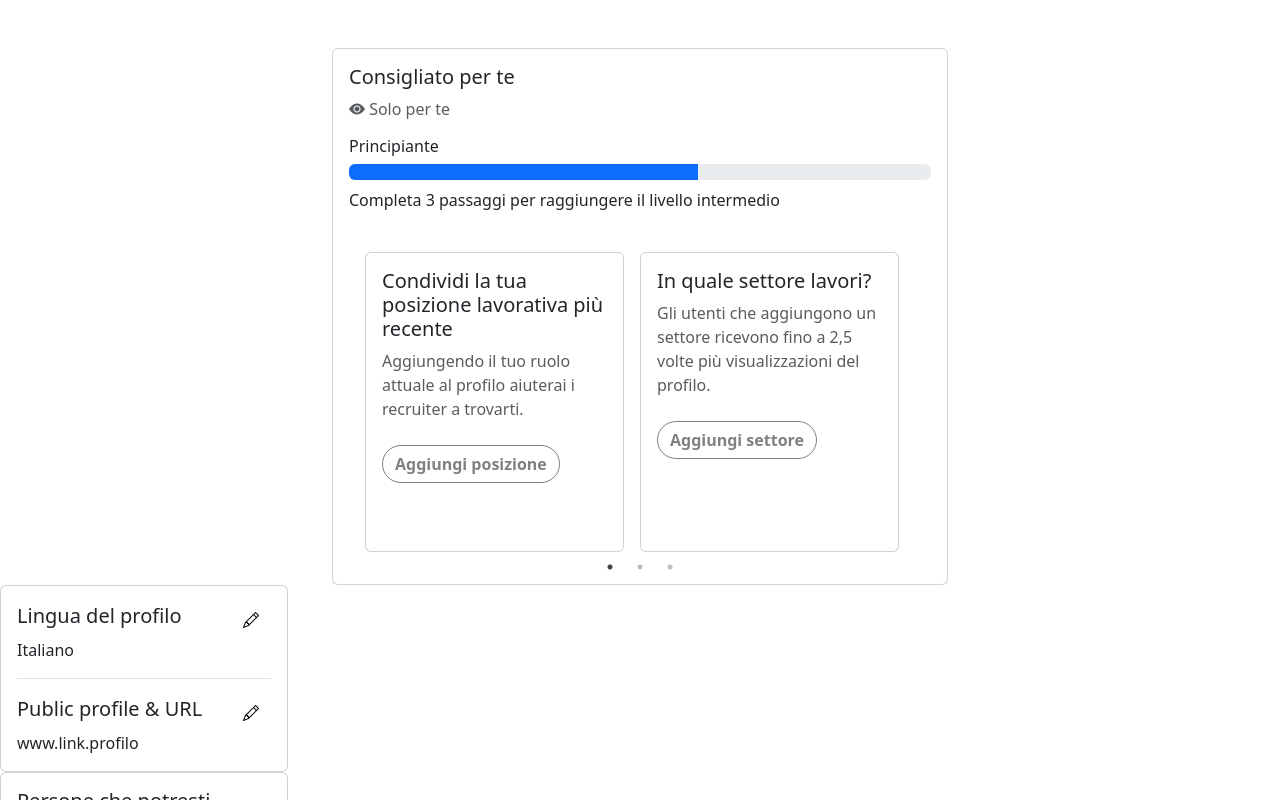
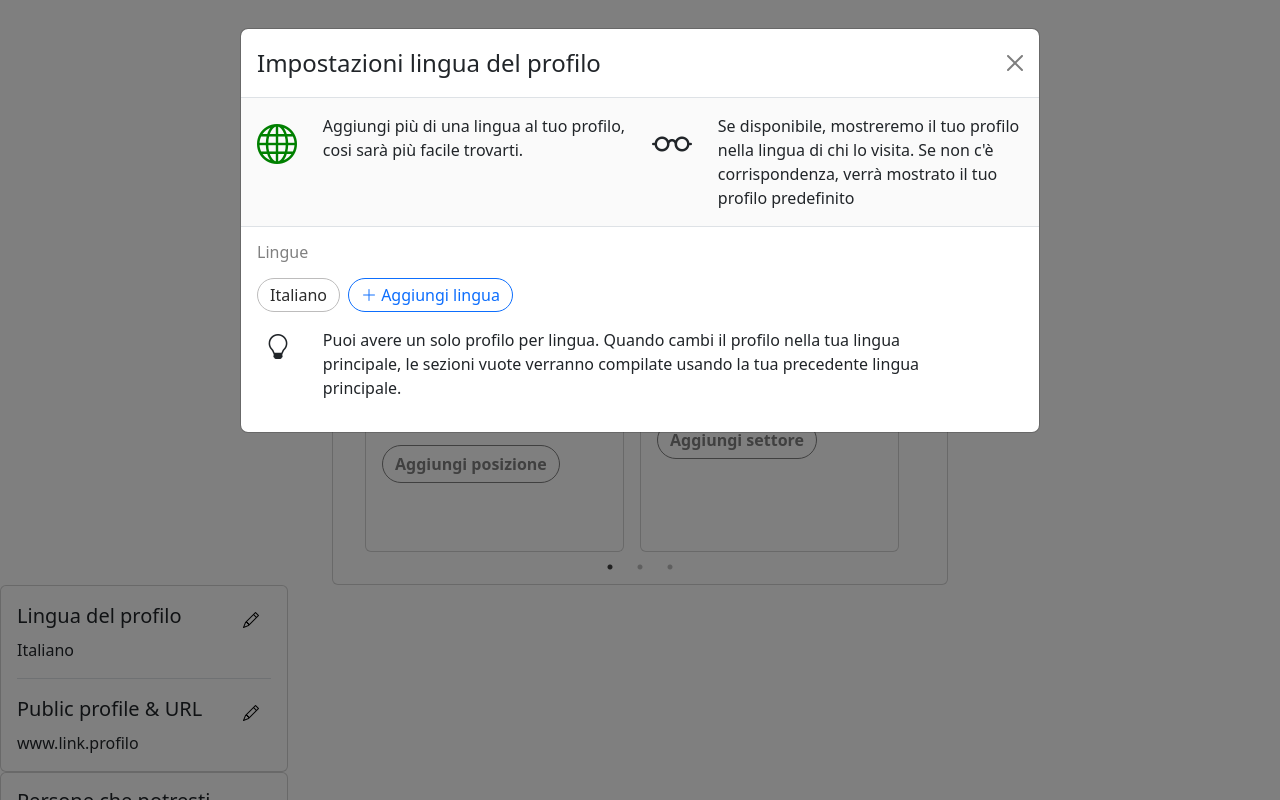
Before and after one commit to kaem0n/epicode-BW3-Team6, a React (Vite) app: page / in a window 1280 px wide. Both pictures are taken after a click on the button 251 px from the left and 620 px from the top of the page. Shown: the top 800 px of the page. Built offline with nearby package versions, Linux system fonts and the light colour scheme.

Commit message:
modal language

```diff
--- a/src/components/ProfileSettings.jsx
+++ b/src/components/ProfileSettings.jsx
@@ -1,15 +1,93 @@
-import { Button, Card } from "react-bootstrap";
+import { useState } from "react";
+import { Button, Card, Col, Modal, ModalBody, Row } from "react-bootstrap";
 
 const ProfileSettings = () => {
+  const [lgShow, setLgShow] = useState(false);
   return (
     <>
       <Card style={{ width: "18rem" }}>
         <Card.Body>
           <div className="d-flex align-items-center justify-content-between ">
             <Card.Title>Lingua del profilo</Card.Title>
-            <Button className="border-0 bg-transparent ">
+
+            <Button
+              className="border-0 bg-transparent "
+              onClick={() => setLgShow(true)}
+            >
               <i className="bi bi-pencil"></i>
             </Button>
+            <Modal
+              size="lg"
+              show={lgShow}
+              onHide={() => setLgShow(false)}
+              aria-labelledby="example-modal-sizes-title-lg"
+            >
+              <Modal.Header closeButton>
+                <Modal.Title id="example-modal-sizes-title-lg">
+                  Impostazioni lingua del profilo
+                </Modal.Title>
+              </Modal.Header>
+              <Modal.Body className="border-bottom modal-body-language">
+                <Row>
+                  <Col xs={12} lg={6}>
+                    <Row>
+                      <Col xs={2} sm={2}>
+                        <div>
+                          <i className="bi bi-globe"></i>
+                        </div>
+                      </Col>
+                      <Col xs={11} sm={10}>
+                        Aggiungi più di una lingua al tuo profilo, cosi sarà più
+                        facile trovarti.
+                      </Col>
+                    </Row>
+                  </Col>
+                  <Col xs={12} lg={6}>
+                    <Row>
+                      <Col xs={2} sm={2}>
+                        <i className="bi bi-eyeglasses"></i>
+                      </Col>
+                      <Col xs={11} sm={10}>
+                        Se disponibile, mostreremo il tuo profilo nella lingua
+                        di chi lo visita. Se non c'è corrispondenza, verrà
+                        mostrato il tuo profilo predefinito
+                      </Col>
+                    </Row>
+                  </Col>
+                </Row>
+              </Modal.Body>
+              <Modal.Body>
+                <h6
+                  className="mb-3"
+                  style={{ color: "gray", fontWeight: "500" }}
+                >
+                  Lingue
+                </h6>
+                <Row>
+                  <div>
+                    <Button className="bg-transparent btn-modal-italiano py-1 me-2 ">
+                      Italiano
+                    </Button>
+                    <Button className="py-1 bg-transparent btn-add-language mt-xs-3">
+                      <i className="bi bi-plus-lg"></i> Aggiungi lingua
+                    </Button>
+                  </div>
+                </Row>
+                <Row className="mt-3">
+                  <Col xs={1} className="d-flex justify-content-center">
+                    <i className="bi bi-lightbulb"></i>
+                  </Col>
+                  <Col xs={10}>
+                    <p>
+                      Puoi avere un solo profilo per lingua. Quando cambi il
+                      profilo nella tua lingua principale, le sezioni vuote
+                      verranno compilate usando la tua precedente lingua
+                      principale.
+                    </p>
+                  </Col>
+                </Row>
+              </Modal.Body>
+            </Modal>
           </div>
           <Card.Text className="border-bottom pb-3">Italiano</Card.Text>
           <div className="d-flex align-items-center justify-content-between ">
--- a/src/index.css
+++ b/src/index.css
@@ -44,3 +44,39 @@ body {
   font-weight: 600;
   border-radius: 30px;
 }
+.modal-body-language {
+  background-color: rgb(250, 250, 250);
+}
+.bi-globe {
+  color: green;
+  height: 90px !important;
+}
+.btn-modal-italiano {
+  border: 1px solid rgb(189, 188, 188);
+  border-radius: 30px;
+  color: rgb(43, 43, 43) !important;
+  font-weight: 500;
+}
+.btn-modal-italiano:hover {
+  border: 2px solid gray;
+  background-color: rgb(233, 233, 233) !important;
+}
+.btn-add-language {
+  border-radius: 30px;
+  color: #0d6efd;
+  font-weight: 500;
+}
+.btn-add-language:hover {
+  background-color: #d4e5ff !important;
+  color: #0d6efd;
+  border: 2px solid #0d6efd;
+}
+.bi-globe {
+  font-size: 40px;
+}
+.bi-eyeglasses {
+  font-size: 40px;
+}
+.bi-lightbulb {
+  font-size: 25px;
+}
```
